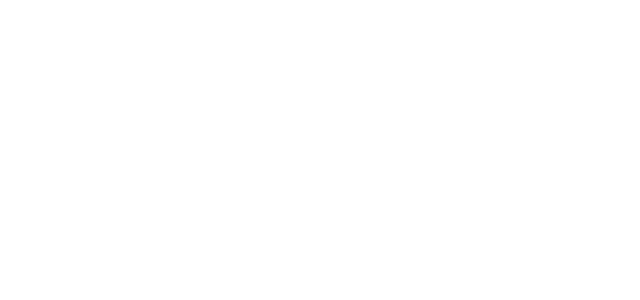
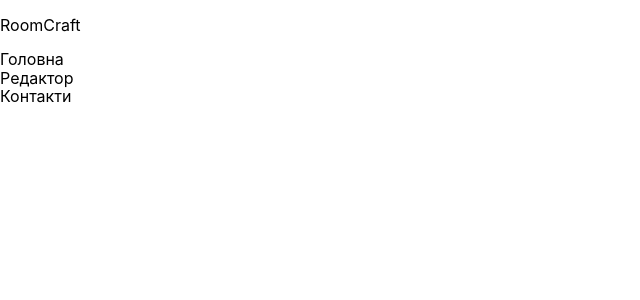
Before and after one commit to Pan-Artur/room-craft, a React (Create React App) app: page / in a window 1280 px wide. Shown: the top 300 px of the page, without its empty margins (0-640 px from the left). Built offline with nearby package versions, Linux system fonts and the light colour scheme.

Commit message:
part of header and Index.styled.js

```diff
--- a/package.json
+++ b/package.json
@@ -11,6 +11,7 @@
     "react": "^19.1.0",
     "react-dom": "^19.1.0",
     "react-scripts": "5.0.1",
+    "styled-components": "^6.1.19",
     "web-vitals": "^2.1.4"
   },
   "scripts": {
@@ -36,5 +37,8 @@
       "last 1 firefox version",
       "last 1 safari version"
     ]
+  },
+  "devDependencies": {
+    "gh-pages": "^6.3.0"
   }
 }
--- a/src/App.css
+++ /dev/null
@@ -1,38 +0,0 @@
-.App {
-  text-align: center;
-}
-
-.App-logo {
-  height: 40vmin;
-  pointer-events: none;
-}
-
-@media (prefers-reduced-motion: no-preference) {
-  .App-logo {
-    animation: App-logo-spin infinite 20s linear;
-  }
-}
-
-.App-header {
-  background-color: #282c34;
-  min-height: 100vh;
-  display: flex;
-  flex-direction: column;
-  align-items: center;
-  justify-content: center;
-  font-size: calc(10px + 2vmin);
-  color: white;
-}
-
-.App-link {
-  color: #61dafb;
-}
-
-@keyframes App-logo-spin {
-  from {
-    transform: rotate(0deg);
-  }
-  to {
-    transform: rotate(360deg);
-  }
-}
--- a/src/App.js
+++ b/src/App.js
@@ -1,6 +1,4 @@
 import { Main } from './pages/Main/Main';
-
-import './App.css';
 
 export const App = () => {
   return (
--- /dev/null
+++ b/src/Index.styled.js
@@ -0,0 +1,29 @@
+import { createGlobalStyle } from "styled-components";
+
+export const GlobalStyles = createGlobalStyle`
+  * {
+    box-sizing: border-box;
+  }
+
+  body {
+    margin: 0;
+    font-family: -apple-system, BlinkMacSystemFont, 'Segoe UI', 'Roboto', 'Oxygen',
+      'Ubuntu', 'Cantarell', 'Fira Sans', 'Droid Sans', 'Helvetica Neue',
+      sans-serif;
+    -webkit-font-smoothing: antialiased;
+    -moz-osx-font-smoothing: grayscale;
+  }
+
+  code {
+    font-family: source-code-pro, Menlo, Monaco, Consolas, 'Courier New',
+      monospace;
+  }
+
+  ul,
+  ol {
+    padding: 0;
+    margin: 0;
+
+    list-style: none;
+  }
+`;
--- a/src/components/Header/Header.jsx
+++ b/src/components/Header/Header.jsx
@@ -1,7 +1,21 @@
+import { Logo, List, Item, Link } from "./styles/Header.styled";
+
 export const Header = () => {
   return (
     <>
+      <Logo>RoomCraft</Logo>
 
+      <List>
+        <Item>
+          <Link>Головна</Link>
+        </Item>
+        <Item>
+          <Link>Редактор</Link>
+        </Item>
+        <Item>
+          <Link>Контакти</Link>
+        </Item>
+      </List>
     </>
   );
 }
--- /dev/null
+++ b/src/components/Header/styles/Header.styled.js
@@ -0,0 +1,11 @@
+import styled from "styled-components";
+
+// export const Header1
+
+export const Logo = styled.p``;
+
+export const List = styled.ul``;
+
+export const Item = styled.li``;
+
+export const Link = styled.a``;
--- a/src/index.css
+++ /dev/null
@@ -1,13 +0,0 @@
-body {
-  margin: 0;
-  font-family: -apple-system, BlinkMacSystemFont, 'Segoe UI', 'Roboto', 'Oxygen',
-    'Ubuntu', 'Cantarell', 'Fira Sans', 'Droid Sans', 'Helvetica Neue',
-    sans-serif;
-  -webkit-font-smoothing: antialiased;
-  -moz-osx-font-smoothing: grayscale;
-}
-
-code {
-  font-family: source-code-pro, Menlo, Monaco, Consolas, 'Courier New',
-    monospace;
-}
--- a/src/index.js
+++ b/src/index.js
@@ -1,13 +1,14 @@
-import React from 'react';
-import ReactDOM from 'react-dom/client';
-import './index.css';
-import 'normalize.css';
+import React from "react";
+import ReactDOM from "react-dom/client";
+import "normalize.css";
 
-import { App } from './App';
+import { App } from "./App";
+import { GlobalStyles } from "./Index.styled";
 
-const root = ReactDOM.createRoot(document.getElementById('root'));
+const root = ReactDOM.createRoot(document.getElementById("root"));
 root.render(
   <React.StrictMode>
+    <GlobalStyles />
     <App />
   </React.StrictMode>
 );
```
Also changed, not shown: 1 other file (tests, documents, lock files or other folders).
